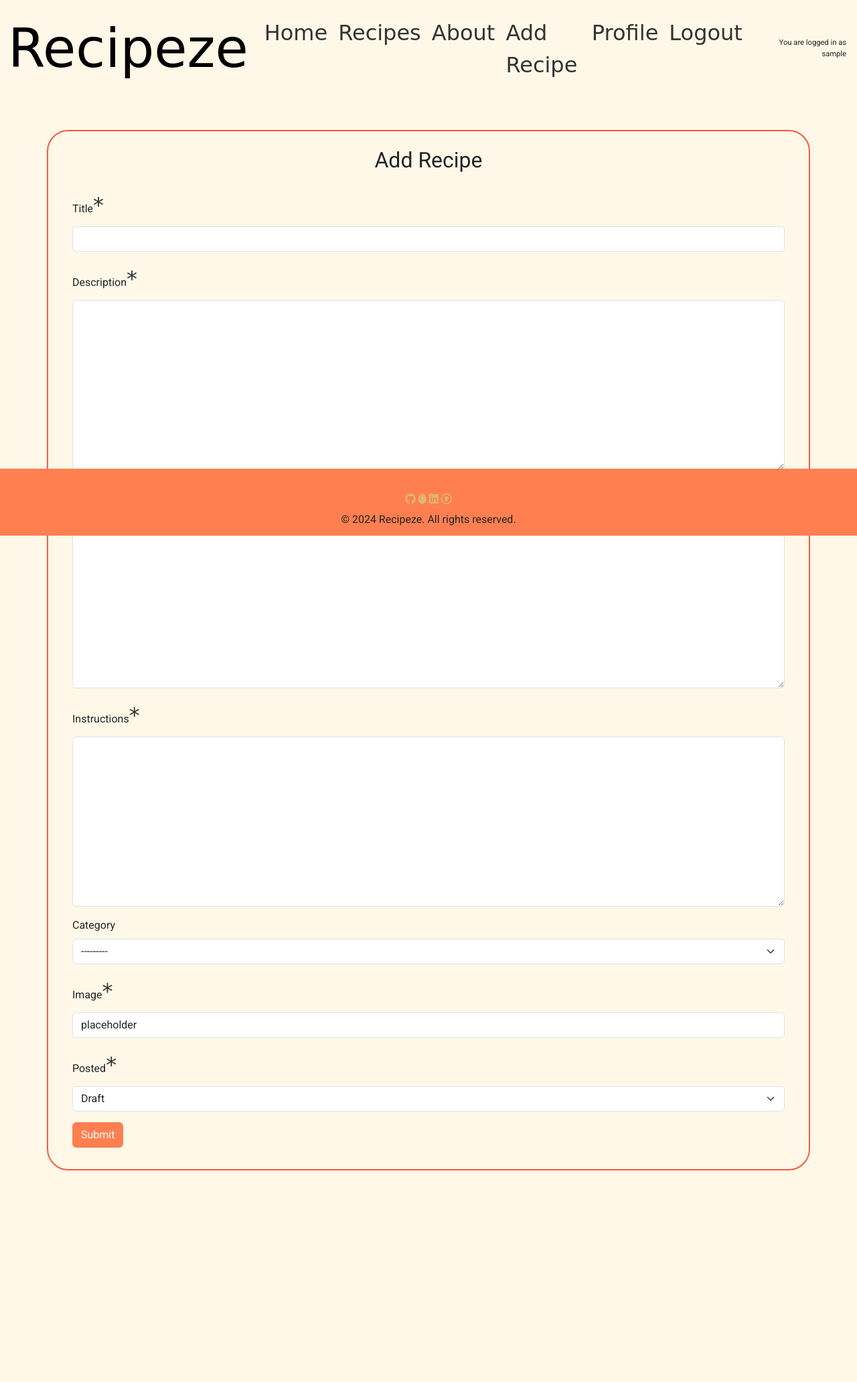
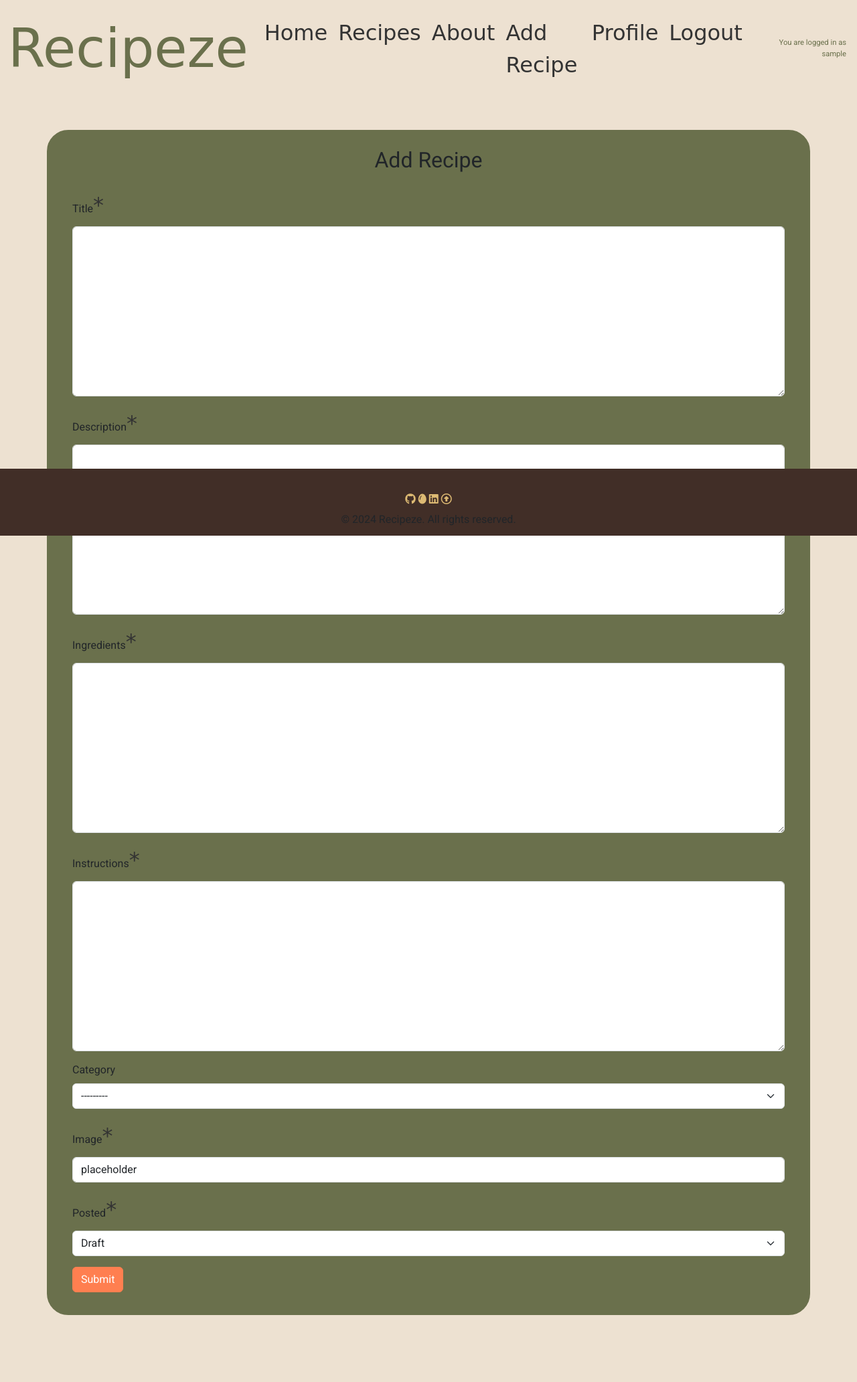
Before and after one commit to CiaranBrain/Recipeze, a Django app: page /recipes/add_recipe/ in a window 1280 px wide. Shown: the whole page at 67% size. Before the commit the page ends 1748 px from the top, so only its background shows below. Run offline with Django 4.2, Linux system fonts and the light colour scheme; the visitor is signed in with stand-in values (Sample User, id 1); data that the repository does not hold is empty; some libraries are stand-ins or nearby versions; some web fonts are replaced.

Commit message:
added favicon, fixed summernote boxes not filling forms, added recipes for display purposes

```diff
--- a/recipe/admin.py
+++ b/recipe/admin.py
@@ -13,7 +13,7 @@ class RecipeAdmin(SummernoteModelAdmin):
     list_display = ('title', 'description',
      'ingredients', 'instructions', 'author', 'created_on',
       'category', 'recipe_image')
-    summernote_fields = 'description', 'ingredients', 'instructions'
+    summernote_fields = 'title','description', 'ingredients', 'instructions'
     list_filter = ('posted',)
 
 admin.site.register(Category, CategoryAdmin)
--- a/recipe/forms.py
+++ b/recipe/forms.py
@@ -14,6 +14,7 @@ class RecipeForm(forms.ModelForm):
             # 'description': forms.Textarea(attrs={'rows': 4}),
             # 'ingredients': forms.Textarea(attrs={'rows': 6}),
             # 'instructions': forms.Textarea(attrs={'rows': 10}),
+            'title': SummernoteWidget(),
             'description': SummernoteWidget(),
             'ingredients': SummernoteWidget(),
             'instructions': SummernoteWidget(),
--- a/static/css/style.css
+++ b/static/css/style.css
@@ -6,6 +6,12 @@
     /* Colours */
     --orange: #ff7f50;
     --purlpish: #402E32;
+    --font: #374151;
+    --background: #FFBE79;
+    --almostwhite: #FFF8E8;
+    --newbackgroud: #EDE1D1;
+    --newfont: #6A704C;
+    --notsure: #412E27;
 
     /* Utils */
     --small-box-shadow: 1px -1px 7px 0 #00000061;
@@ -35,7 +41,7 @@ main {
 html, body {
   min-height: 100vh;
   padding-bottom: 30px;
-  background-color:#FFF8E8;
+  background-color: var(--newbackgroud);
 }
 /* messages */
 
@@ -49,10 +55,13 @@ html, body {
   font-weight: 400;
   font-style: normal;
   font-size: 5rem;
+  color: var(--newfont);
+
 }
 
 .navbar {
   background-color: transparent;
+  color: var(--newfont);
 }
 
 .navbar-nav .nav-link {
@@ -89,7 +98,7 @@ html, body {
 
 .footer {
     /* background-color: #A48E65; */
-    background-color: var(--orange);
+    background-color: var(--notsure);
     position: fixed;
     bottom: 0;
     height: 100px;
@@ -186,8 +195,9 @@ html, body {
   /* add recipe html */
 
   .recipe-form {
-    border: 2px solid #f85a3e;
+    background-color: var(--newfont);
     border-radius: 2rem;
+    border: 2px solid var(--newfont);
     margin: 0 auto;
 
 }
--- a/templates/base.html
+++ b/templates/base.html
@@ -12,6 +12,7 @@
 
     {% block extra_css %}
 <!-- add in css/ bootstrap/ fontawesome -->
+<link rel="icon" type="image/x-icon" href="{% static '/images/recipeze-favicon.png' %}">
 <link href="https://cdn.jsdelivr.net/npm/bootstrap@5.3.0/dist/css/bootstrap.min.css" rel="stylesheet">
 <link rel="stylesheet" href="{% static 'css/style.css' %}">
 <script src="https://kit.fontawesome.com/86558ec89c.js" crossorigin="anonymous"></script>
```
Also changed, not shown: config/settings.py (+29 -0 lines), static/images/recipeze-favicon.png (added).
